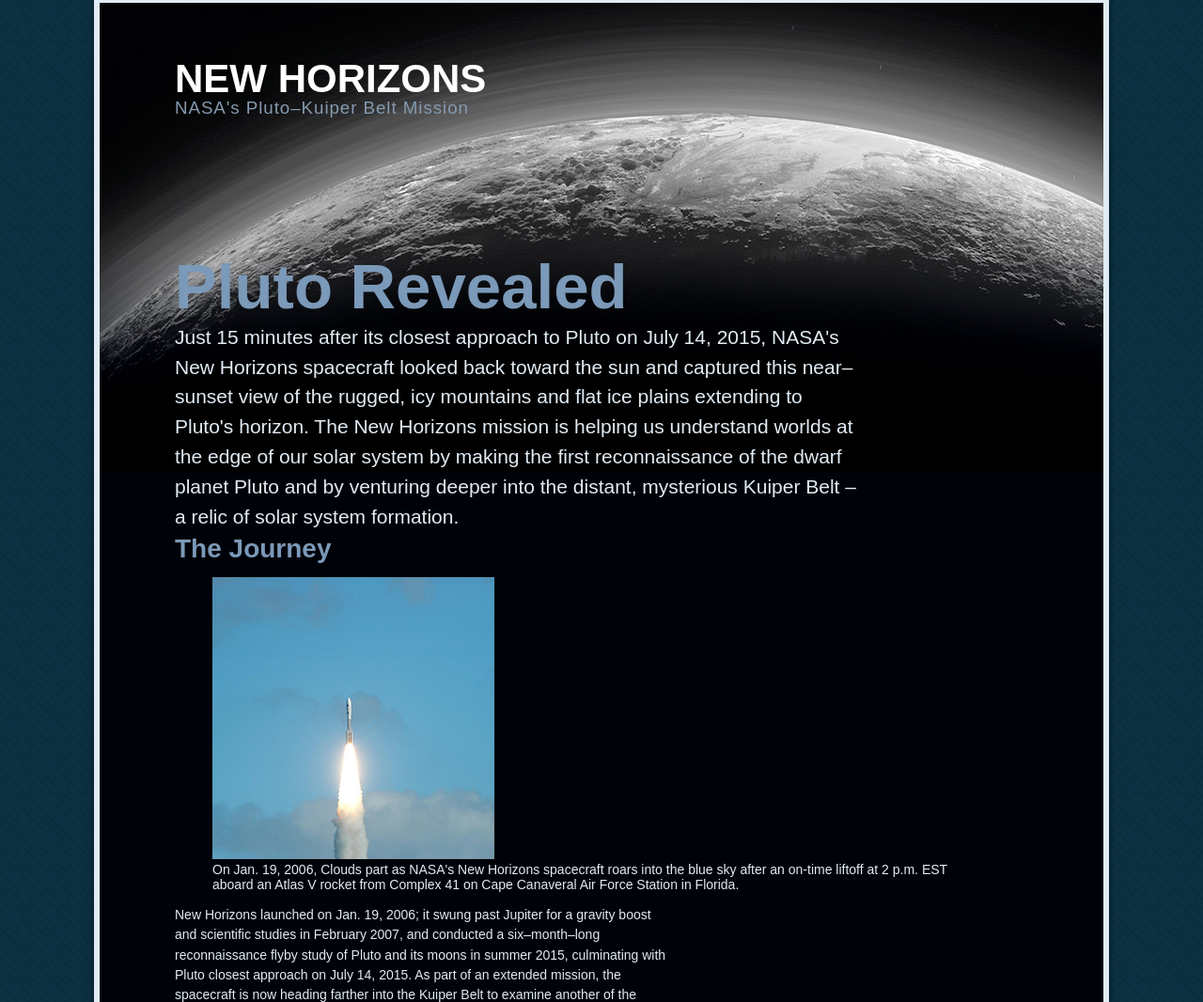
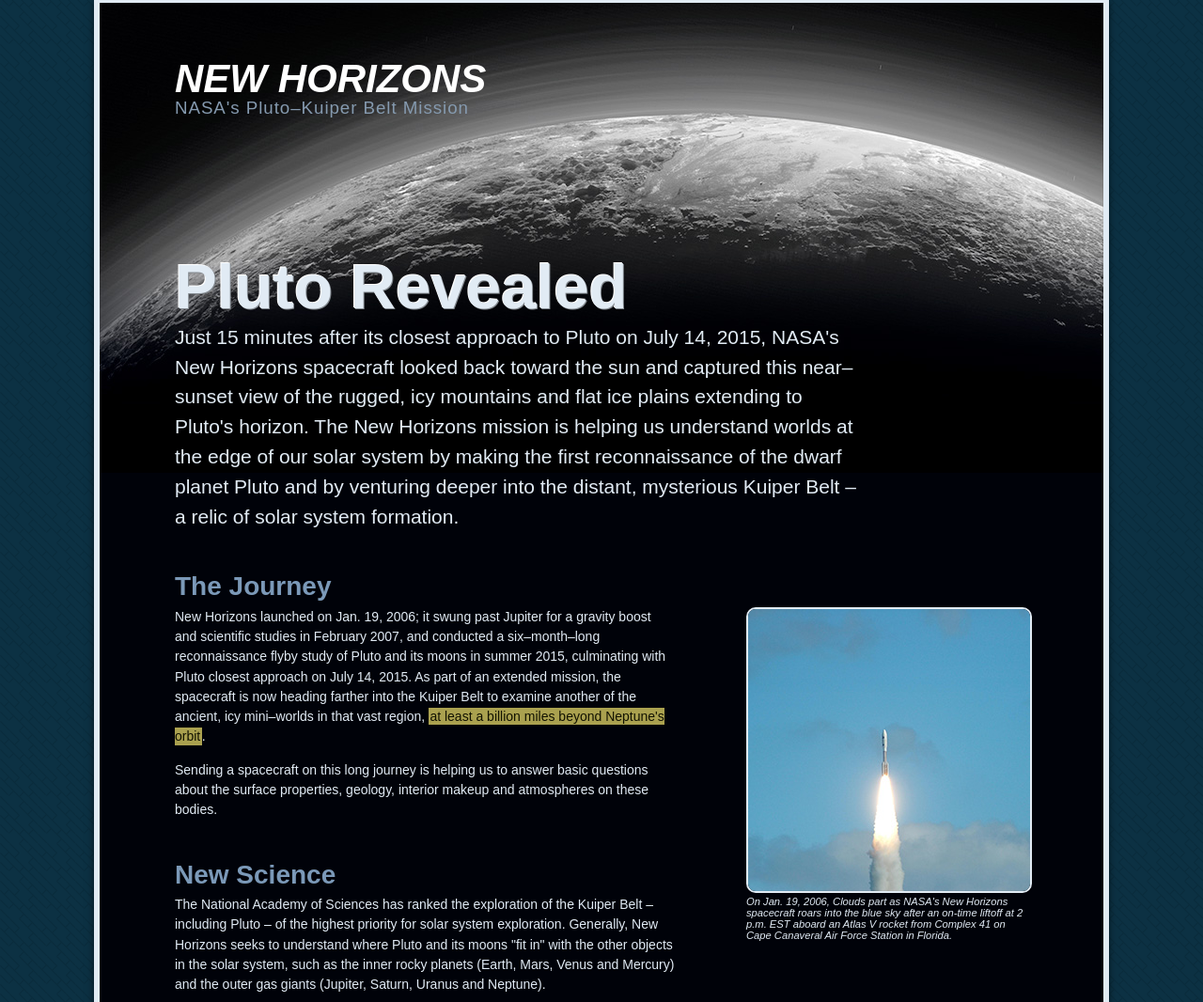
Before and after one commit to maracw/Art289-publicHtml, a plain HTML site: page public_html/p2/index.html in a window 1280 px wide. Shown: the part 23-1089 px from the top of the page at 94% size. Drawn offline with Linux system fonts and the light colour scheme.

Commit message:
clean up fonts and margins, double checked specs

```diff
--- a/public_html/p2/index.html
+++ b/public_html/p2/index.html
@@ -4,8 +4,7 @@
 	<meta charset="utf-8">
 	<link rel="preconnect" href="https://fonts.googleapis.com">
 	<link rel="preconnect" href="https://fonts.gstatic.com" crossorigin>
-	<link href="https://fonts.googleapis.com/css2?family=Exo+2:ital,wght@0,400;0,700;0,800;1,300;1,700&display=swap" rel="stylesheet">
-	<link rel="stylesheet" href="style.css">
+	<link href="https://fonts.googleapis.com/css2?family=Exo+2:ital,wght@0,300;0,400;0,700;0,800;1,700&display=swap" rel="stylesheet">	<link rel="stylesheet" href="style.css">
 	<title>New Horizons: Pluto Revealed</title>
 </head>
 
@@ -16,7 +15,7 @@
 	</header>
 
 	<section>
-		<h2 class="was-h1">Pluto Revealed</h2>
+		<h1 class="was-h1">Pluto Revealed</h1>
 
 	<p>Just 15 minutes after its closest approach to Pluto on July 14, 2015, NASA&apos;s New Horizons spacecraft looked back toward the sun and captured this near&ndash;sunset view of the rugged, icy mountains and flat ice plains extending to Pluto&apos;s horizon. The New Horizons mission is helping us understand worlds at the edge of our solar system by making the first reconnaissance of the dwarf planet Pluto and by venturing deeper into the distant, mysterious Kuiper Belt &ndash; a relic of solar system formation.</p>
 
@@ -30,14 +29,14 @@
 
 	<p>Sending a spacecraft on this long journey is helping us to answer basic questions about the surface properties, geology, interior makeup and atmospheres on these bodies.</p>
 
+
+	<h2>New Science</h2>
+
+	<p>The National Academy of Sciences has ranked the exploration of the Kuiper Belt &ndash; including Pluto &ndash; of the highest priority for solar system exploration. Generally, New Horizons seeks to understand where Pluto and its moons &quot;fit in&quot; with the other objects in the solar system, such as the inner rocky planets (Earth, Mars, Venus and Mercury) and the outer gas giants (Jupiter, Saturn, Uranus and Neptune).</p>
 	<figure class="content-image">
 		<img src="images/nh-mountainousshorline.jpg" alt="Mountains of ice along a portion of smoother ice planes on Pluto&apos;s surface." />
 		<figcaption>In this highest-resolution image from NASA&apos;s New Horizons spacecraft, great blocks of Pluto&apos;s water-ice crust appear jammed together in the informally named al-Idrisi mountains.</figcaption>
 	</figure>
-	<h2>New Science</h2>
-
-	<p>The National Academy of Sciences has ranked the exploration of the Kuiper Belt &ndash; including Pluto &ndash; of the highest priority for solar system exploration. Generally, New Horizons seeks to understand where Pluto and its moons &quot;fit in&quot; with the other objects in the solar system, such as the inner rocky planets (Earth, Mars, Venus and Mercury) and the outer gas giants (Jupiter, Saturn, Uranus and Neptune).</p>
-
 	<p>Pluto and its largest moon, Charon, belong to a third category known as &quot;ice dwarfs&quot;. They have solid surfaces but, unlike the terrestrial planets, a significant portion of their mass is icy material.</p>
 
 	<p>A close&ndash;up look at these worlds from a spacecraft is telling an incredible story about the origins and outskirts of our solar system. <em>The images and data gathered by New Horizons is allowing us to explore &ndash; for the first time &ndash; how ice dwarf planets like Pluto and Kuiper Belt bodies have evolved over time</em>.</p>
--- a/public_html/p2/style.css
+++ b/public_html/p2/style.css
@@ -6,9 +6,7 @@
 }
 body{
     width: 1068px;
-    margin: auto;
-    margin-top: 20px;
-    margin-bottom: 20px;
+    margin: 20px auto;
     background-color: #000209;
     background-image: url(images/content-bkg.jpg);
     background-position: center top;
@@ -34,9 +32,7 @@
 color:#fce17e;
 }
 header{
-    padding: 0;
-    padding-left: 80px;
-    padding-right: 80px;
+    padding: 0 80px;
 }
 h1, h2{
     margin:0;
@@ -44,7 +40,8 @@
 
 header h1 {
     padding-top: 60px;
-    /*font weight*/
+    font-weight: 700;
+    font-style: italic;
     font-size: 3em;
     line-height: 1em;
     color: #fff;
@@ -53,22 +50,23 @@
 
 header h2{
     font-weight: 400;
+    font-style: normal;
     font-size: 1.34em;
     line-height: 1.1em;
     letter-spacing: 0.05em;
     color: #859aaf;
 }
 
-section h1, .was-h1{
-    font-weight: 700;
+section h1{
+    font-weight: 800;
     font-size: 4.8em;
-    text-shadow: 1px 1px 0px #83898f, -1px, -1px 0px #fff;
+    text-shadow: 1px 1px 0px #83898f, -1px -1px 0px #fff;
 }
 section h2{
-    font-weight: 600;
+    font-weight: 700;
     font-size: 2em;
     color: #7b99b8;
-    margin-top: 1.5em 0 .2em;
+    margin: 1.5em 0 .2em;
 }
 
 section{
@@ -76,7 +74,7 @@
 
 }
 section p{
-    margin: 0 0 .1em;
+    margin: 0 0 1em;
     line-height: 1.52em;
     max-width: 38em;
 }
@@ -100,6 +98,7 @@
     padding: 60px 80px 20px;
     border-top: 6px solid #8ba0b5;
     box-shadow: inset 0px 3px 6px rgba(0,0,0,0.5);
+    clear: both;
 }
 footer a{
     text-decoration: dotted;
@@ -121,3 +120,17 @@
 }
 
 /*image classes*/
+.content-image{
+    margin:0 0 10px 30px;
+    float: right;
+    width: 300px;
+}
+.content-image img {
+    border: 2px solid #e1ebf4;
+    border-radius: 10px;
+}
+.content-image figcaption{
+    font-weight: 300;
+    font-style: italic;
+    font-size:.8em;
+}
```
